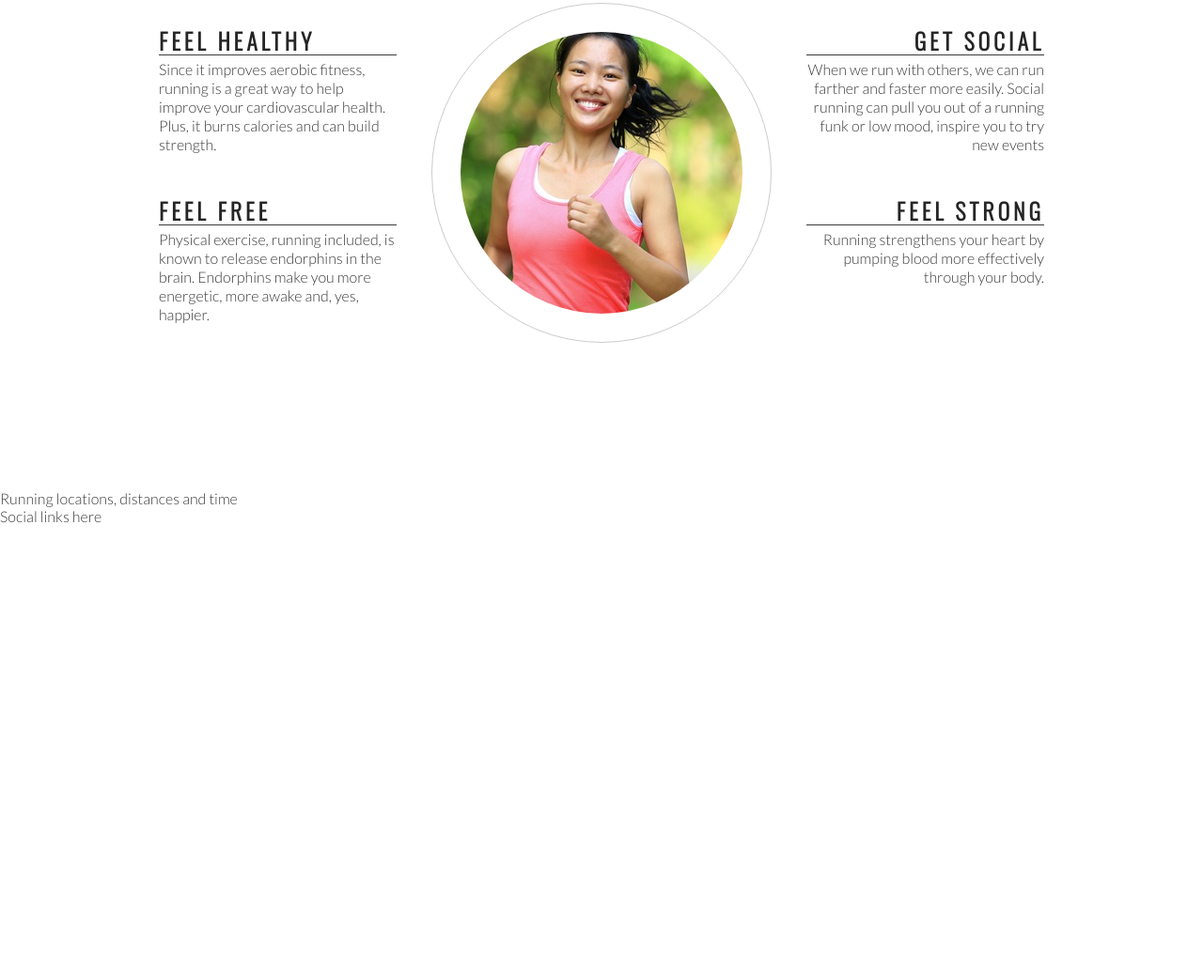
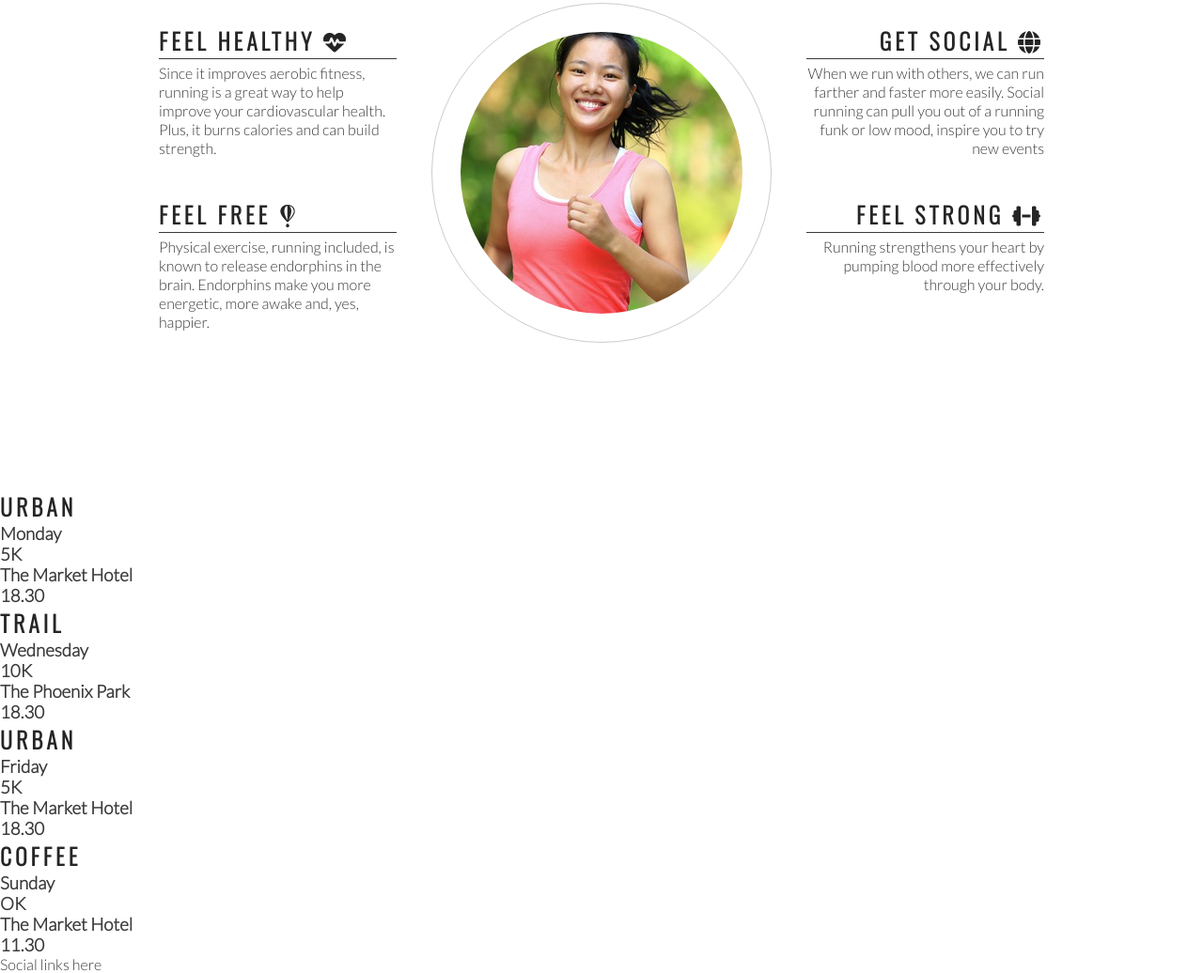
Before and after one commit to slbabin/love-running, a plain HTML site: page index.html in a window 1280 px wide. Shown: the part 754-1790 px from the top of the page at 94% size. Before the commit the page ends 1313 px from the top, so only its background shows below. Drawn offline with nearby package versions, Linux system fonts and the light colour scheme.

Commit message:
Add meetup botom structure

```diff
--- a/index.html
+++ b/index.html
@@ -32,13 +32,13 @@
         <h2 id="welcome">Why Love Running With Us?</h2>
         <div id="left-about">
             <div class="left-about-heading">
-                <h2>Feel Healthy</h2>
+                <h2>Feel Healthy <i class="fa-solid fa-heart-pulse"></i></h2>
                 <hr>
                 <p>Since it improves aerobic fitness, running is a great way to help improve your cardiovascular health.
                     Plus, it burns calories and can build strength.</p>
             </div>
             <div class="left-about-heading">
-                <h2>Feel Free</h2>
+                <h2>Feel Free <i class="fa-brands fa-fly"></i></i></h2>
                 <hr>
                 <p>Physical exercise, running included, is known to release endorphins in the brain. Endorphins make
                     you more energetic, more awake and, yes, happier.</p>
@@ -47,13 +47,13 @@
         <div id="right-about">
 
             <div class="right-about-heading">
-                    <h2>Get Social</h2>
+                <h2>Get Social <i class="fa-solid fa-globe"></i></h2>
                 <hr>
                 <p>When we run with others, we can run farther and faster more easily. Social running can pull you
                     out of a running funk or low mood, inspire you to try new events </p>
             </div>
             <div class="right-about-heading">
-                    <h2>Feel Strong</h2>
+                <h2>Feel Strong <i class="fa-solid fa-dumbbell"></i></h2>
                 <hr>
                 <p>Running strengthens your heart by pumping blood more effectively through your body. </p>
             </div>
@@ -65,8 +65,38 @@
             </div>
         </div>
     </section>
-    <section>Running locations, distances and time</section>
+    <section>
+        <div>
+            <h2>Urban</h2>
+            <h3>Monday</h3>
+            <h3>5K</h3>
+            <h3>The Market Hotel</h3>
+            <h3>18.30</h3>
+        </div>
+        <div>
+            <h2>Trail</h2>
+            <h3>Wednesday</h3>
+            <h3>10K</h3>
+            <h3>The Phoenix Park</h3>
+            <h3>18.30</h3>
+        </div>
+        <div>
+            <h2>Urban</h2>
+            <h3>Friday</h3>
+            <h3>5K</h3>
+            <h3>The Market Hotel</h3>
+            <h3>18.30</h3>
+        </div>
+        <div>
+            <h2>Coffee</h2>
+            <h3>Sunday</h3>
+            <h3>OK</h3>
+            <h3>The Market Hotel</h3>
+            <h3>11.30</h3>
+        </div>
+    </section>
     <footer>Social links here</footer>
 </body>
+<script src="https://kit.fontawesome.com/156132a4a3.js" crossorigin="anonymous"></script>
 
 </html>
```
Lines whose indentation alone changed are shown as unchanged.
